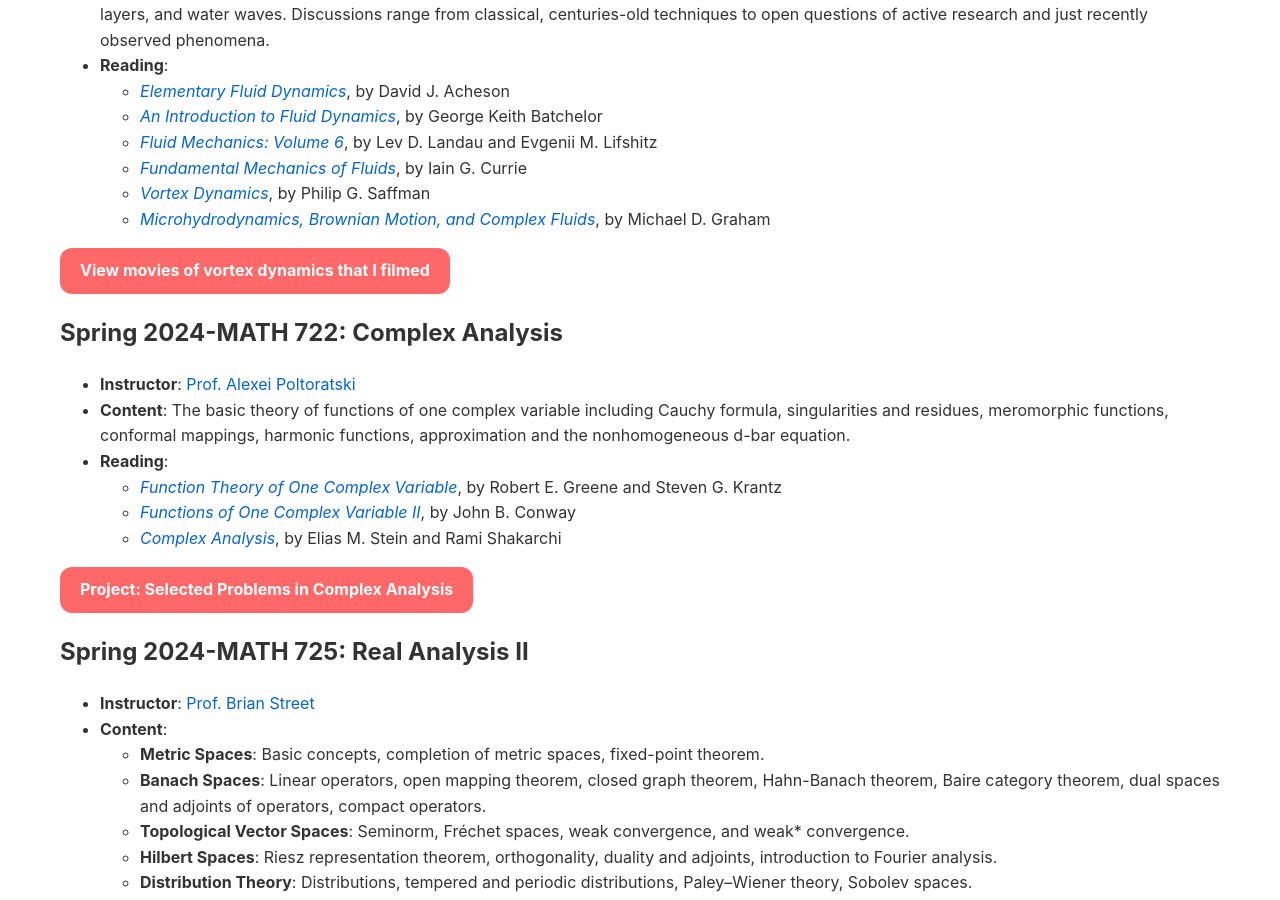
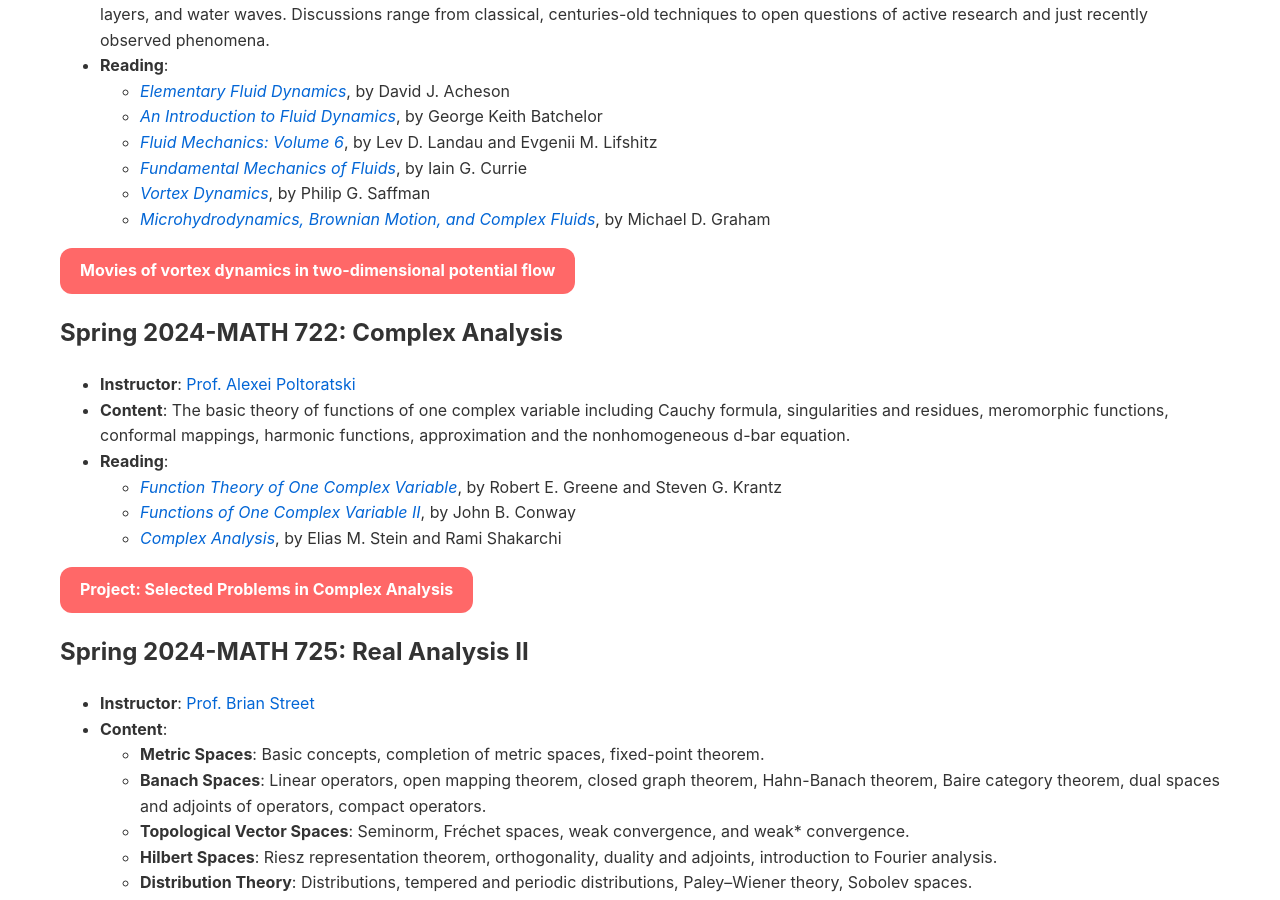
Before and after one commit to Yoon-1023/Yoon-1023.github.io, a Jekyll site: the page built from courses.md, in a window 1280 px wide and 900 px high, scrolled down 636 px. Built offline with Jekyll 4.4.1, drawn with Linux system fonts in a browser that asks for light colours.

Commit message:
Update courses.md

```diff
--- a/courses.md
+++ b/courses.md
@@ -36,7 +36,7 @@ Discussions range from classical, centuries-old techniques to open questions of
   - [*Microhydrodynamics, Brownian Motion, and Complex Fluids*](#references), by Michael D. Graham
 
 <div id="vortex-dynamics-link" style="display: inline-block; padding: 10px 20px; background-color: #ff6868; border-radius: 12px; text-align: center;">
-    <a href="/courses/vortex_dynamics/" style="text-decoration: none; color: white; font-weight: bold;">View movies of vortex dynamics that I filmed</a>
+    <a href="/courses/vortex_dynamics/" style="text-decoration: none; color: white; font-weight: bold;">Movies of vortex dynamics in two-dimensional potential flow</a>
 </div>
 
 ## Spring 2024-MATH 722: Complex Analysis
```
